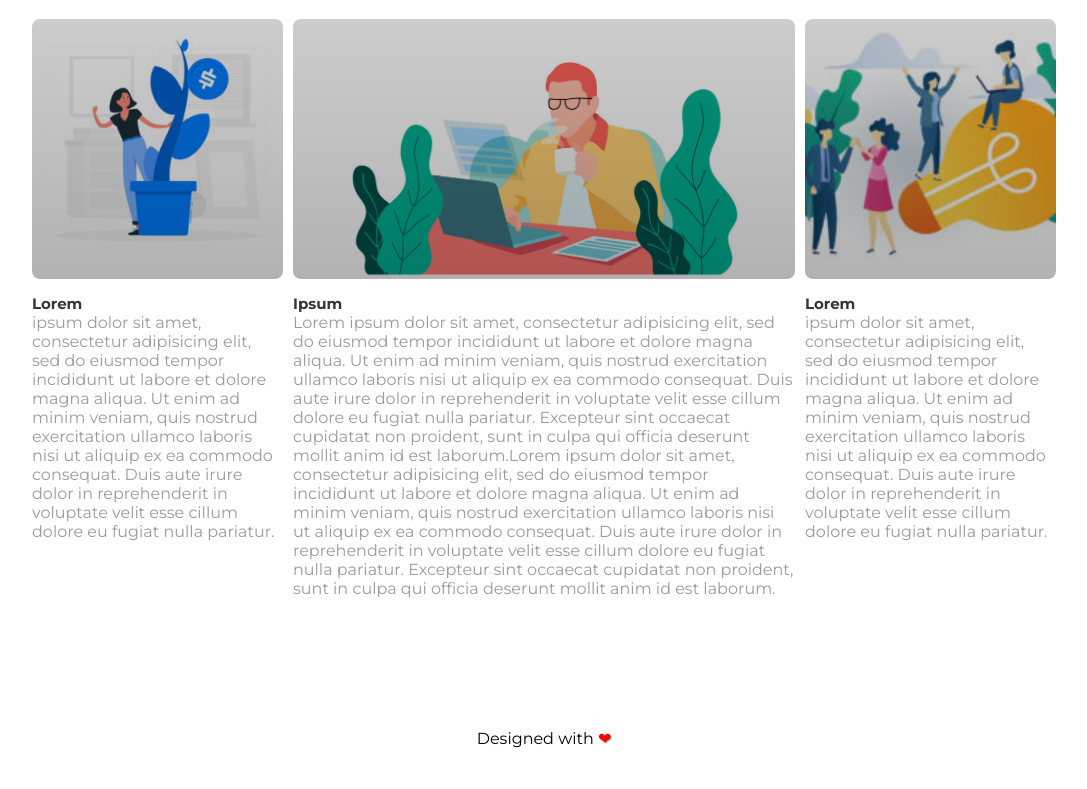
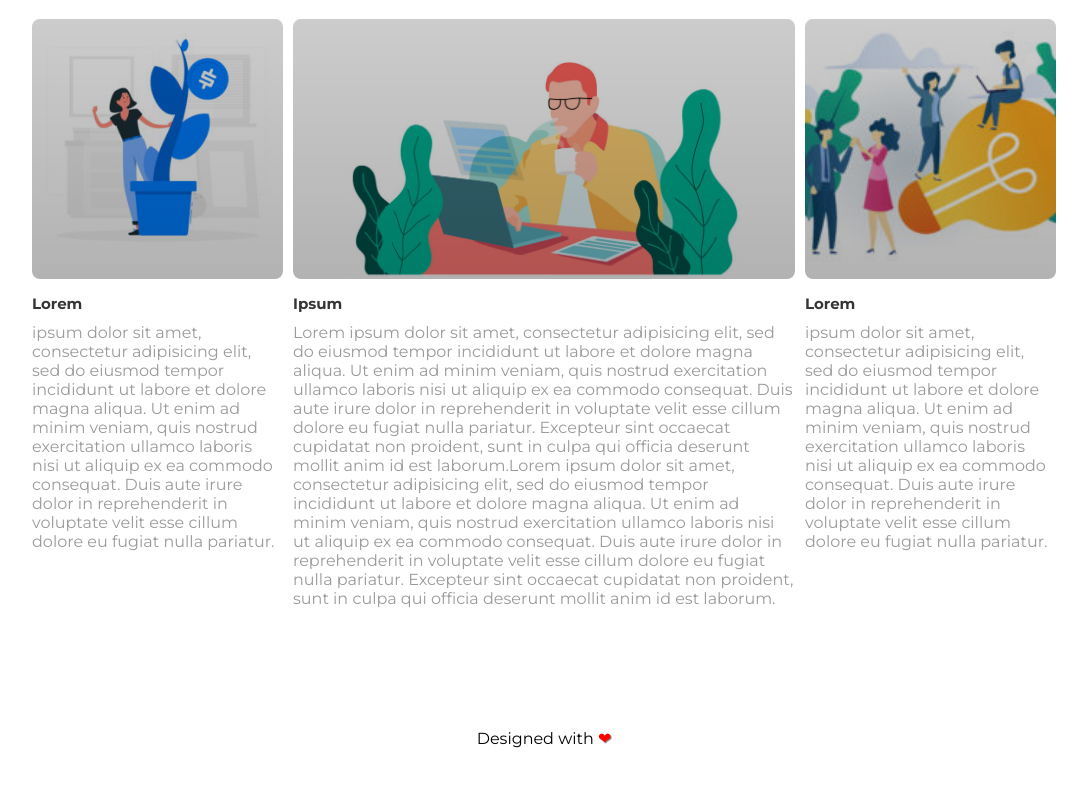
Before and after one commit to giordanovita/htmlcss-wp, a plain HTML site: page index.html in a window 1280 px wide. Shown: the part 676-1465 px from the top of the page, without its empty margins (96-1183 px from the left). Drawn offline with Linux system fonts and the light colour scheme.

Commit message:
wordpress theme step6

```diff
--- a/main.css
+++ b/main.css
@@ -168,9 +168,9 @@ footer{
  }
 
  .columntitle{
+   height: 20px;
    font-size: 15px;
    font-weight: bold;
-   display: block;
    color: #353535;
 
  }
@@ -178,6 +178,10 @@ footer{
  .big{
    width: calc(50% - 10px);
    margin:0 10px;
+ }
+
+ .leggibile{
+   margin-top: 10px;
  }
 
  .leggibile:hover{
```
